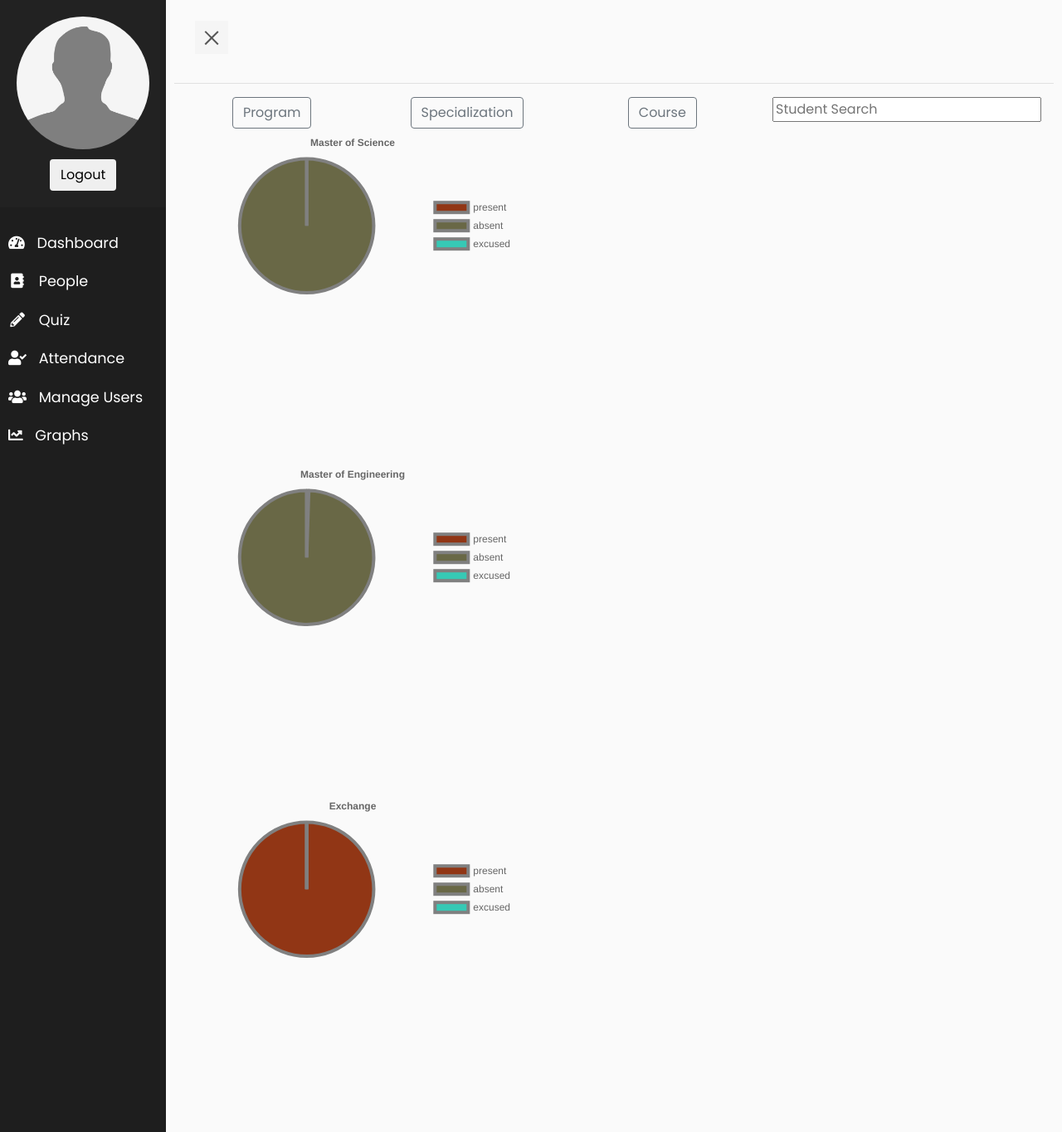
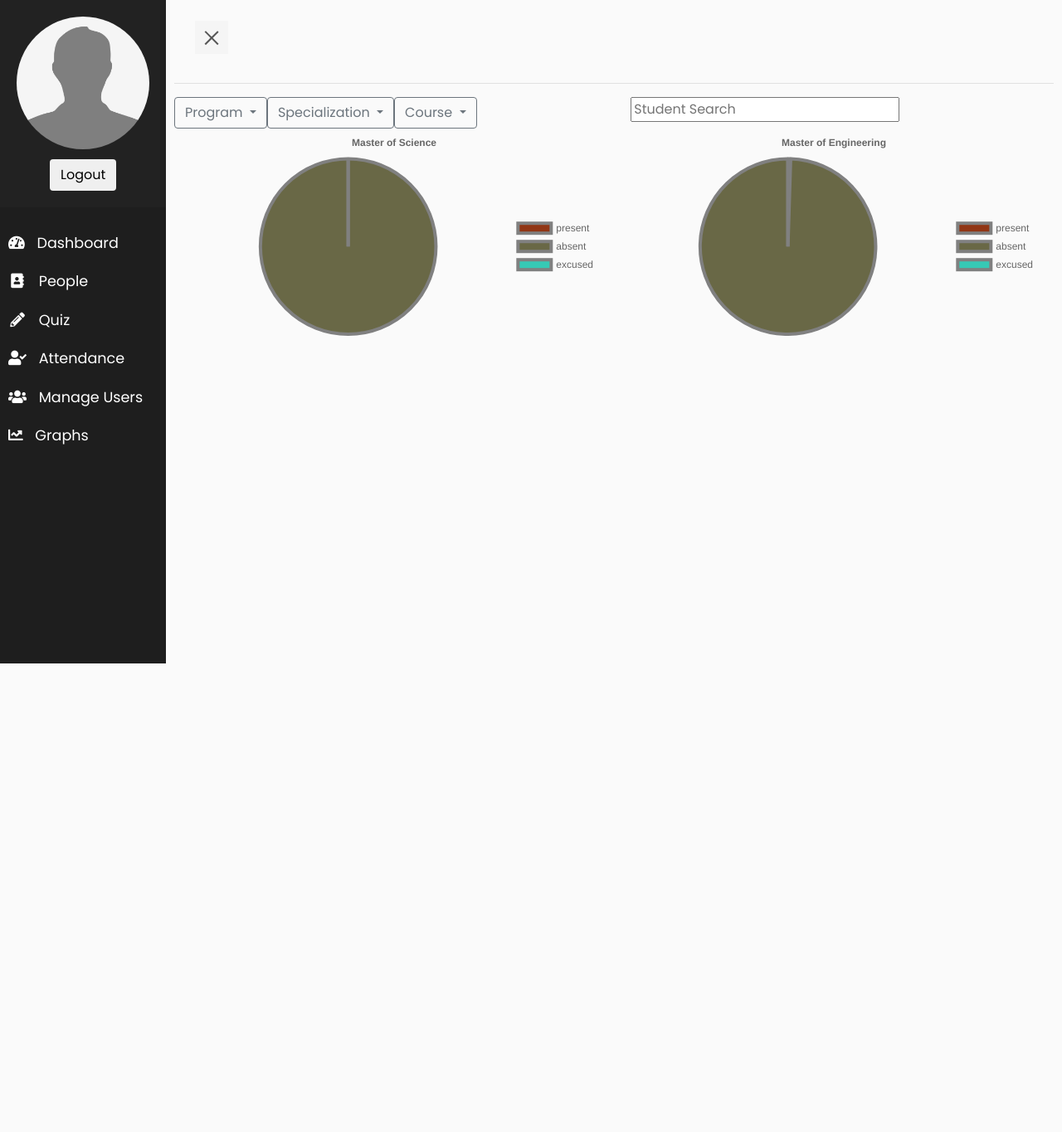
Before and after one commit to wonesy/tacosalpastor, a Django app: page /graphs/ in a window 1280 px wide. Shown: the whole page at 83% size. After the commit the page ends 800 px from the top, so only its background shows below. Run offline with Django 3.2, Linux system fonts and the light colour scheme; a user stored in the database is signed in; data comes from the database, SQL or seed files in the repository; some libraries are stand-ins or nearby versions.

Commit message:
Added dropdowns, added specializations and courses to default graphs page

```diff
--- a/alpastor/epita/views.py
+++ b/alpastor/epita/views.py
@@ -37,7 +37,7 @@ class AttendanceGraphs(ListView):
         specialization = Student.SE
         # all_data = self.whole_semester_by_student_by_class(email, course)
         # all_data = self.whole_semester_by_specialization(semester, specialization)
-        all_data = self.whole_semester_by_program(semester)
+        all_data = self.default_graph_by_program(semester)
         # all_data = self.whole_semester_by_class(course, semester)
         # all_data = self.individual_student_allclass(student)
         all_data_json = json.dumps(all_data)
@@ -58,16 +58,30 @@ class AttendanceGraphs(ListView):
                 excused += 1
         return {'present': present, 'absent': absent, 'excused': excused}
 
-    def whole_semester_by_program(self, semester):
+    def default_graph_by_program(self, semester):
         programs = Student.PROGRAM_CHOICES
         program_list = []
+        specialization_list = []
+        course_list = []
+
         for program in programs:
             attendances = list(Attendance.objects.filter(student_id__program=program[0],
                                                          schedule_id__course_id__semester=semester).values('status'))
             attendance_results = self.build_attendance_results(attendances)
             attendance_results['program'] = program[1]
             program_list.append(attendance_results)
-        attendance_data = {"semester": semester, "attendance": program_list}
+        for specialization in Student.SPECIALIZATION_CHOICES:
+            specialization_list.append(specialization[1])
+        for course in Course.objects.filter(semester=semester):
+            print(course.title)
+            course_list.append(course.title)
+
+        attendance_data = {
+            "semester": semester,
+            "attendance": program_list,
+            "specialization": specialization_list,
+            "course": course_list
+        }
 
         return attendance_data
 
--- a/alpastor/static/css/graphs.css
+++ b/alpastor/static/css/graphs.css
@@ -1,9 +1,3 @@
-/*#chartDiv {*/
-/*height: 50%;*/
-/*!*width: auto;*!*/
-/*}*/
-
 .charts {
-    height: 400px;
-    width: 400px;
+    width: 40%;
 }
--- a/alpastor/static/js/graphs.js
+++ b/alpastor/static/js/graphs.js
@@ -7,9 +7,9 @@ const programs = {
 };
 
 function getRandomColorHex() {
-    var hex = "0123456789ABCDEF",
-        color = "#";
-    for (var i = 1; i <= 6; i++) {
+    const hex = "0123456789ABCDEF";
+    let color = "#";
+    for (let i = 1; i <= 6; i++) {
         color += hex[Math.floor(Math.random() * 16)];
     }
     return color;
@@ -22,8 +22,29 @@ function getAttendance(present, absent, excused, list, program) {
     title = program;
 }
 
+function populateDropdowns() {
+    const programBtn = document.getElementById('programBtn');
+    const specializationBtn = document.getElementById('specializationBtn');
+    const courseBtn = document.getElementById('courseBtn');
+    for (let i = 0; i < chart_data['attendance'].length; i++) {
+
+        // Only add programs that have a value for present/absent/excused
+        if ((chart_data['attendance'][i]['present'] !== 0)
+            || (chart_data['attendance'][i]['absent'] !== 0)
+            || (chart_data['attendance'][i]['excused'] !== 0)) {
+            programBtn.innerHTML += '<a class="dropdown-item" href="#">' + chart_data['attendance'][i]['program'] + '</a>';
+        }
+    }
+    for (let i = 1; i < chart_data['specialization'].length; i++) {
+        specializationBtn.innerHTML += '<a class="dropdown-item" href="#">' + chart_data['specialization'][i] + '</a>';
+
+    }
+    for (let i = 0; i < chart_data['course'].length; i++)
+        courseBtn.innerHTML += '<a class="dropdown-item" href="#">' + chart_data['course'][i] + '</a>';
+}
 
 window.onload = function () {
+    populateDropdowns();
     console.log(chart_data);
     defaultChart();
 };
--- a/alpastor/templates/epita/graphs.html
+++ b/alpastor/templates/epita/graphs.html
@@ -9,14 +9,26 @@
     </head>
     <div class="container">
         <div class="row text-center">
-            <div class="drop-downs col">
-                <button class="btn btn-md btn-outline-secondary">Program</button>
+            <div class="dropdown">
+                <button class="btn btn-outline-secondary dropdown-toggle" type="button" id="dropdownMenuButton"
+                        data-toggle="dropdown" aria-haspopup="true" aria-expanded="false">
+                    Program
+                </button>
+                <div class="dropdown-menu" id="programBtn" aria-labelledby="dropdownMenuButton"></div>
             </div>
-            <div class="drop-downs col">
-                <button class="btn btn-md btn-outline-secondary">Specialization</button>
+            <div class="dropdown">
+                <button class="btn btn-outline-secondary dropdown-toggle" type="button" id="dropdownMenuButton"
+                        data-toggle="dropdown" aria-haspopup="true" aria-expanded="false">
+                    Specialization
+                </button>
+                <div class="dropdown-menu" id="specializationBtn" aria-labelledby="dropdownMenuButton"></div>
             </div>
-            <div class="drop-downs col">
-                <button class="btn btn-md btn-outline-secondary">Course</button>
+             <div class="dropdown">
+                <button class="btn btn-outline-secondary dropdown-toggle" type="button" id="dropdownMenuButton"
+                        data-toggle="dropdown" aria-haspopup="true" aria-expanded="false">
+                    Course
+                </button>
+                <div class="dropdown-menu" id="courseBtn" aria-labelledby="dropdownMenuButton"></div>
             </div>
             <div class="drop-downs col">
                 <input type="text" placeholder="Student Search">
@@ -24,20 +36,36 @@
         </div>
 
         <div id="dataDiv" hidden>{{ all_data }}</div>
-        <div id="allChartsDiv">
-            <div class="charts" id="chartDiv">
+        <div class="row" id="allChartsDiv">
+            <div class="charts col-lg-6 col-md-6 col-sm-6 col-xs-6" id="chartDiv">
                 <canvas id="mscChart"></canvas>
             </div>
-            <div class="charts" id="middleChart">
+            <div class="charts col-lg-6 col-md-6 col-sm-6 col-xs-6" id="middleChart">
                 <canvas id="meChart"></canvas>
-            </div>
-            <div class="charts" id="rightChart">
-                <canvas id="exchangeChart"></canvas>
             </div>
         </div>
     </div>
     <script>
         let raw_data = document.getElementById('dataDiv').innerText;
         let chart_data = JSON.parse(raw_data);
+
     </script>
+    {#    <script>#}
+    {#        console.log("test");#}
+    {##}
+    {#        let endpoint = '/graphs/';#}
+    {#        $(document).ready(function () {#}
+    {#            $.ajax({#}
+    {#                method: "GET",#}
+    {#                url: endpoint,#}
+    {#                success: function (data) {#}
+    {#                    console.log(data);#}
+    {#                },#}
+    {#                error: function (error_data) {#}
+    {#                    console.log("error");#}
+    {#                    console.log(error_data);#}
+    {#                }#}
+    {#            });#}
+    {#        });#}
+    {#    </script>#}
 {% endblock %}
```
